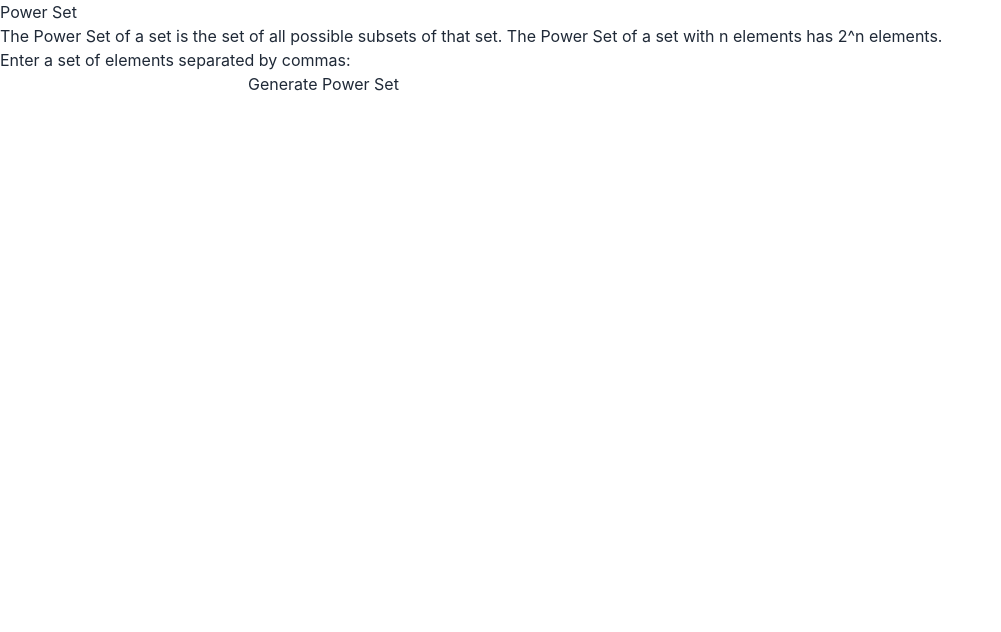
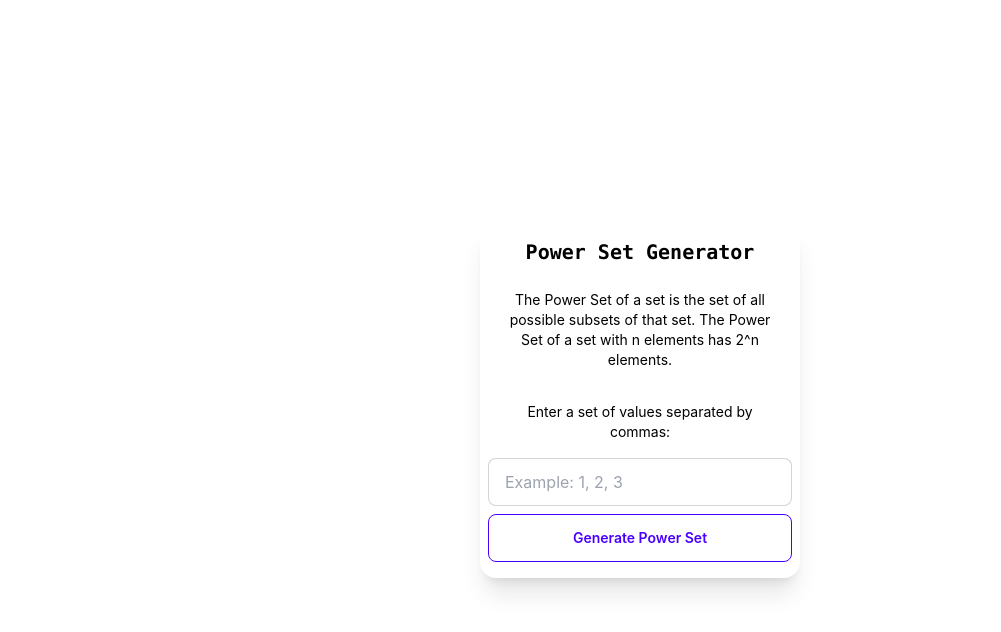
Before and after one commit to Exochos/Pupdog-Studio, a Next.js app: page /maths/week4/powerset in a window 1280 px wide. Shown: the top 632 px of the page, without its empty margins (0-1001 px from the left). Built offline with nearby package versions, Linux system fonts and the light colour scheme.

Commit message:
Update page.tsx

```diff
--- a/app/maths/week4/powerset/page.tsx
+++ b/app/maths/week4/powerset/page.tsx
@@ -1,37 +1,111 @@
 "use client"
 import React, { useState } from "react"
 import { logEvent } from "../../../utils/googleAnalytics"
+import { error } from "console"
+
+// Log page view
+logEvent("Page", "Power Set")
 
 export default function Page(): JSX.Element {
   // State variables
+  const [error, setError] = useState<string>("")
   const [powerSet, setPowerSet] = useState<string[]>([])
   const [set, setSet] = useState<string>("")
 
-  // Log page view
-  logEvent("Page", "Power Set")
+  const setMessages = {
+    invalidSet: "Invalid set. Please enter a valid set of values separated by commas.",
+    noValues: "the power set of a set with no elements has one element: the null set, {∅}.",
+    oneValue: "The power set of a set with one element has two elements: the set itself and the null set, {∅}.",
+    whitespaceOnly: "The set contains only whitespace. Please enter valid values.",
+  }
+
+  // Handle button click
+  const handleClick = () => {
+    // Clear error
+    setError("")
+
+    // Check for errors
+    switch (set) {
+      case "":
+        setError(setMessages.invalidSet)
+        return
+      case " ":
+        setError(setMessages.whitespaceOnly)
+        return
+      case ",":
+        setError(setMessages.invalidSet)
+        return
+    }
+
+    // Split set into array
+    const values = set.split(",").map((value) => value.trim())
+
+    // Check for empty set
+    if (values.length === 0) {
+      setPowerSet(["{∅}"])
+      return
+    }
+
+    // Check for set with one value
+    if (values.length === 1) {
+      setPowerSet([`{${values[0]}}`, "{∅}"])
+      return
+    }
+
+    // Generate power set
+    const powerSet = values.reduce(
+      (subsets, value) => {
+        return subsets.concat(subsets.map((set) => [value, ...set]))
+      },
+      [[]] as string[][]
+    )
+
+    // Format power set
+    const formattedPowerSet = powerSet.map((subset) => {
+      return `{${subset.join(", ")}}`
+    })
+
+    // Set power set
+    setPowerSet(formattedPowerSet)
+
+    // Track button click
+    logEvent("User", "Generate Power Set", `Set: ${set}`)
+  }
 
   return (
     <html lang="en">
       <head>
-        <title>Power Set</title>
+        <title>Power Set | Set Theory</title>
         <meta charSet="UTF-8" />
         <meta name="viewport" content="width=device-width, initial-scale=1.0" />
-        <meta name="description" content="This page demonstrates the concept of a Power Set in Mathematics by generating the Power Set of a given set." />
+        <meta
+          name="description"
+          content="This page demonstrates the concept of a Power Set in Mathematics by generating the Power Set of a given set."
+        />
         <meta name="author" content="Jeremy Ward" />
-        <meta name="date" content="2021-08-04" />
-
-        </head>
+      </head>
       <body>
-        <h1>Power Set</h1>
-        <p>
-          The Power Set of a set is the set of all possible subsets of that set. The Power Set of a set with n elements has 2^n elements.
-        </p>
-        <p>
-          Enter a set of elements separated by commas:
-        </p>
-        <input type="text" id="set" />
-        <button>Generate Power Set</button>
-        <p id="powerSet"></p>
+        <div className="container mx-auto flex h-screen w-screen items-center justify-center p-4">
+          <div className="card w-full max-w-xs bg-white p-2 shadow-xl transition-transform duration-300 md:w-3/5">
+            <h2 className="m-2 text-center font-mono text-xl font-bold text-black">Power Set Generator</h2>
+            <p className="m-4 text-center text-sm text-black">
+              The Power Set of a set is the set of all possible subsets of that set. The Power Set of a set with n
+              elements has 2^n elements.
+            </p>
+            <p className="text-mono m-4 text-center text-sm text-black">Enter a set of values separated by commas:</p>
+            <input
+              type="text"
+              placeholder="Example: 1, 2, 3"
+              onChange={(e) => setSet(e.target.value)}
+              className="input input-bordered w-full max-w-xs"
+            />
+            {error && <p className="m-4 text-center text-sm text-red-500">Error: {error}</p>}
+            <button className="btn btn-outline btn-primary my-2" onClick={handleClick}>
+              Generate Power Set
+            </button>
+            <p id="powerSet"></p>
+          </div>
+        </div>
       </body>
     </html>
   )
```
